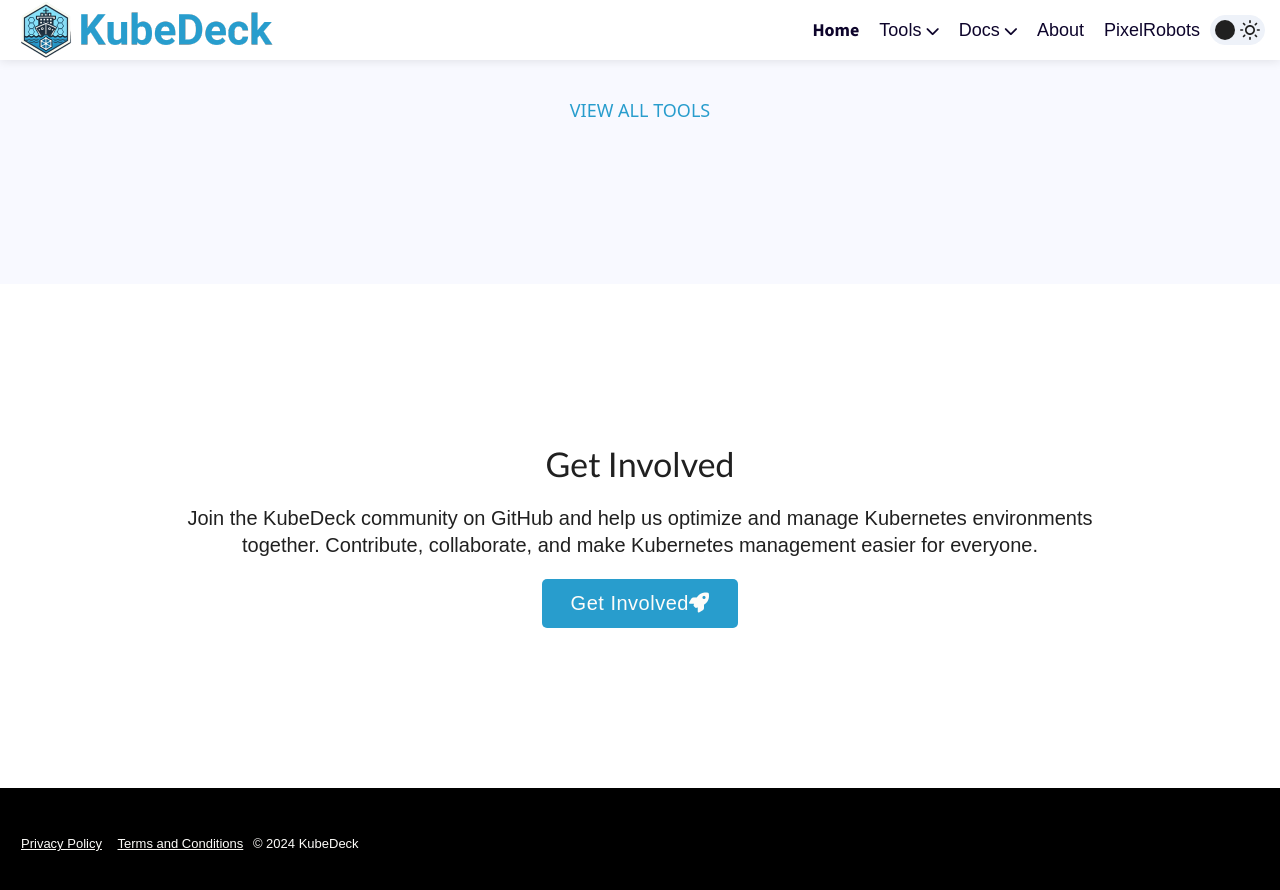
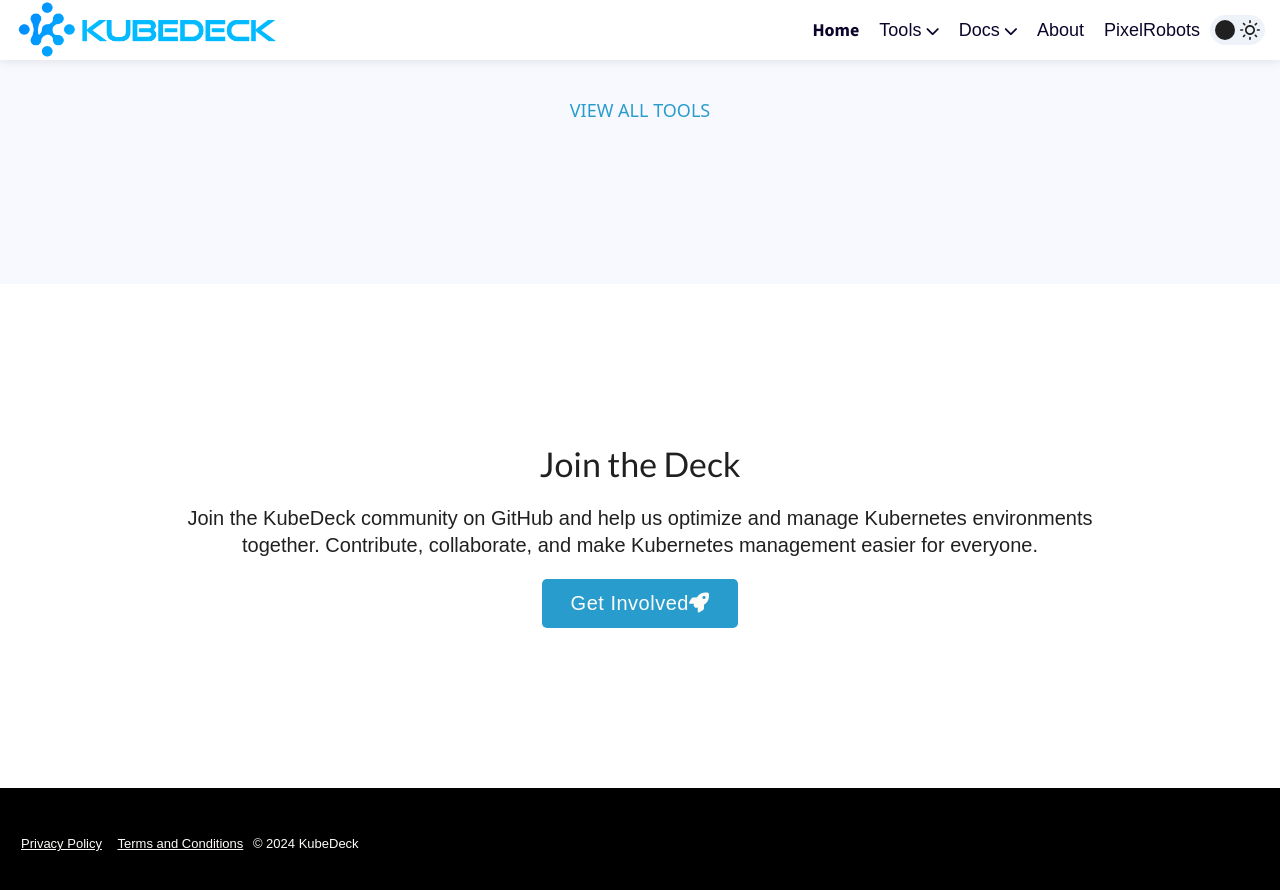
Before and after one commit to KubeDeckio/KubeDeck, a Jekyll site: the page built from pages/home.md, in a window 1280 px wide and 900 px high, scrolled down 2271 px. Shown: the top 890 px of the window. Built offline with Jekyll 4.4.1, drawn with Linux system fonts in a browser that asks for light colours; some web fonts are replaced.

```diff
--- a/pages/home.md
+++ b/pages/home.md
@@ -90,7 +90,7 @@
   enabled: true
   align: center
   image: false
-  heading: Get Involved
+  heading: Join the Deck
   sub_heading: "Join the KubeDeck community on GitHub and help us optimize and manage Kubernetes environments together. Contribute, collaborate, and make Kubernetes management easier for everyone."
   buttons:
     enabled: true
```
Also changed, not shown: assets/images/gen/home/KubeDeck.ico, assets/images/gen/home/KubeDeck.png, assets/images/logo/KubeDeckLogo.png, assets/images/logo/KubeSnapItLogo.png, assets/images/logo/KubeTidyLogo.png, 3 other files.
